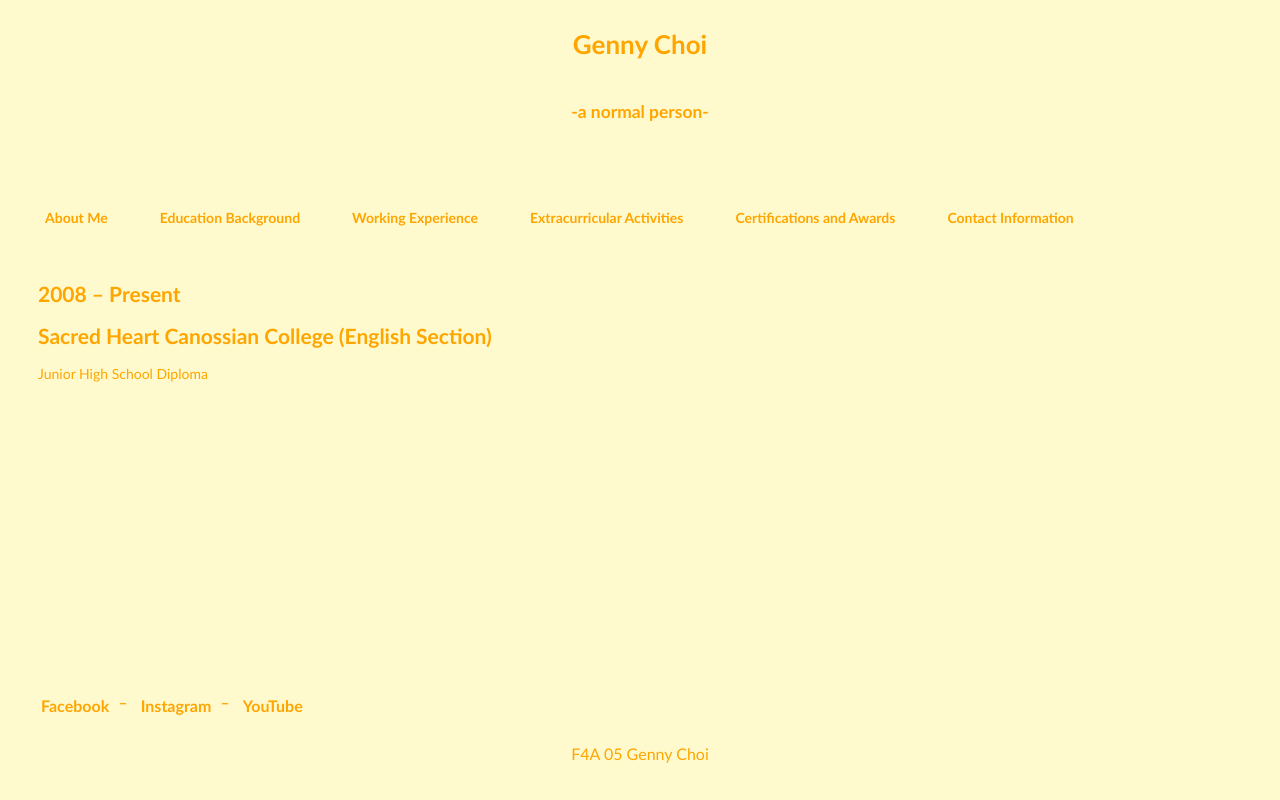
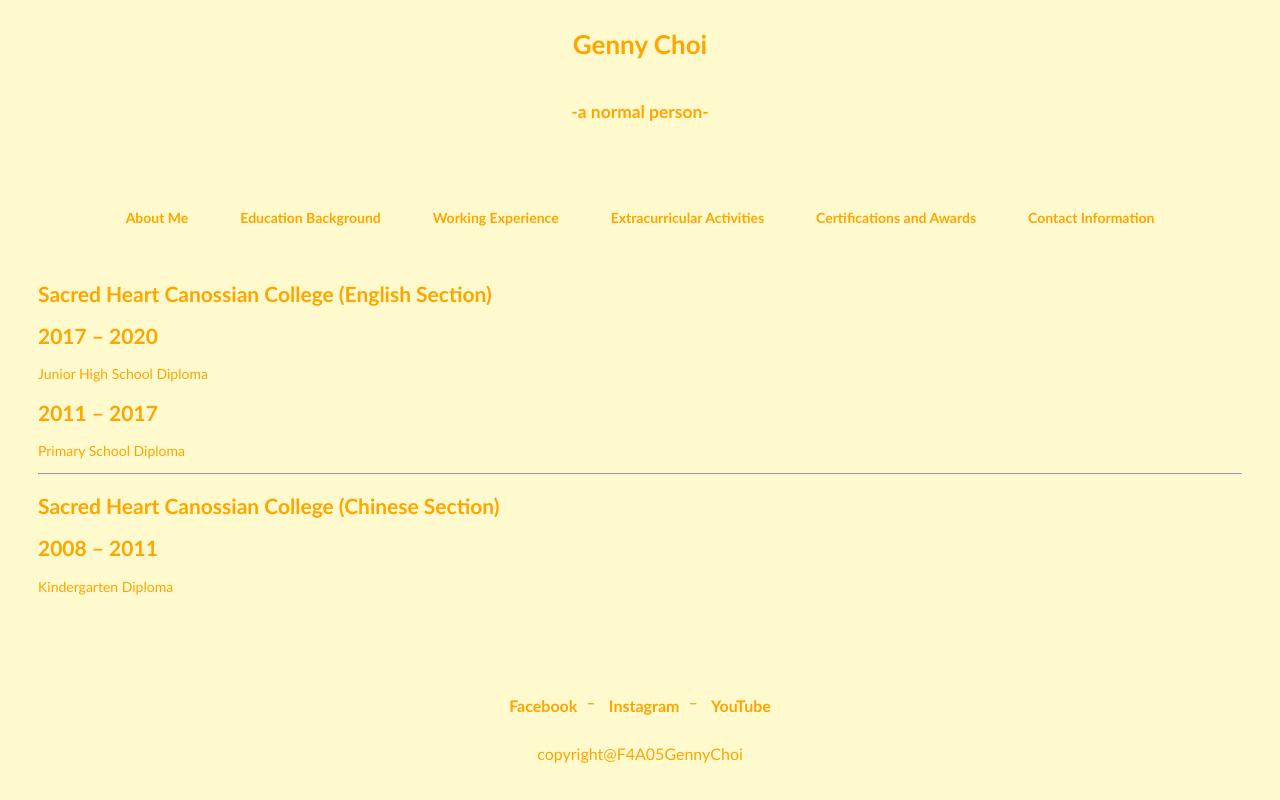
Before and after one commit to gennychoi/f4a05gennychoi, a plain HTML site: page education background.html in a window 1280 px wide. Drawn offline with Linux system fonts and the light colour scheme.

Commit message:
Add files via upload

```diff
--- a/education background.html
+++ b/education background.html
@@ -28,9 +28,15 @@
 		</center>
 	</nav>
 	<article>
-		<h1>2008 – Present</h1>
 		<h1>Sacred Heart Canossian College (English Section)</h1>
+		<h1>2017 – 2020</h1>
 		<p>Junior High School Diploma</p>
+		<h1>2011 – 2017</h1>
+		<p>Primary School Diploma</p>
+		<hr>
+		<h1>Sacred Heart Canossian College (Chinese Section)</h1>
+		<h1>2008 – 2011</h1>
+		<p>Kindergarten Diploma</p>
 	</article>
 	<footer>
 		<center>
@@ -44,7 +50,7 @@
 				</tbody>
 			</table>
 		</center>
-		<p class="ft">F4A 05 Genny Choi</p>
+		<p class="ft">copyright@F4A05GennyChoi</p>
 	</footer>
 </body>
 </html>
--- a/mystyle.css
+++ b/mystyle.css
@@ -28,9 +28,6 @@ nav{
     text-align: center;
     font-size: 26px;
 }
-center {
-    text-align: center;
-}
 table {
     font-weight: bold;
     font-size: 16px;
@@ -40,13 +37,11 @@ table {
 }
 tbody {
     display: table-row-group;
-	text-align: center;
     vertical-align: middle;
     border-color: inherit;
 }
 tr {
     display: table-row;
-	text-align: center;
     vertical-align: inherit;
     border-color: inherit;
 }
@@ -105,4 +100,5 @@ footer {
     width: 100%;
     padding: 20px;
     text-align: center;
+	align-content: center;
 }
```
Also changed, not shown: certifications and awards.html (+1 -1 lines), contact information.html (+1 -1 lines), extracurricular activities.html (+1 -1 lines), index.html (+2 -2 lines), working experience.html (+1 -1 lines), 1 other file.
